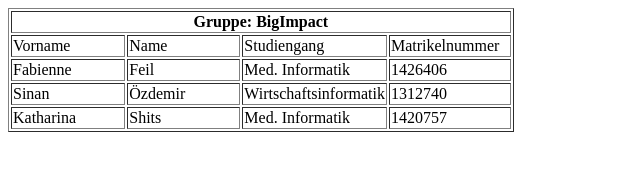
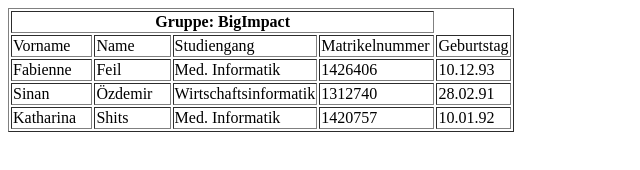
Before and after one commit to Sinanoe/BigImpact-Repository, a plain HTML site: page Tabelle.html in a window 1280 px wide. Shown: the whole page, without its empty margins (0-640 px from the left). Drawn offline with Linux system fonts and the light colour scheme.

Commit message:
Geburtstag eingefügt

```diff
--- a/Tabelle.html
+++ b/Tabelle.html
@@ -16,24 +16,28 @@ content="text/html; charset=UTF-8">
 <td width="25%">Name</td>
 <td width="25%">Studiengang</td>
 <td width="25%">Matrikelnummer</td>
+<td width="25%">Geburtstag</td>
 </tr>
 <tr height="25%">
 <td>Fabienne</td>
 <td>Feil</td>
 <td>Med. Informatik</td>
 <td>1426406</td>
+<td>10.12.93</td>
 </tr>
 <tr height="25%">
 <td>Sinan</td>
 <td>Özdemir</td>
 <td>Wirtschaftsinformatik</td>
 <td>1312740</td>
+<td>28.02.91</td>
 </tr>
 <tr height="25%">
 <td>Katharina</td>
 <td>Shits</td>
 <td>Med. Informatik</td>
 <td>1420757</td>
+<td>10.01.92</td>
 </tr>
 </table>
 </body>
```
